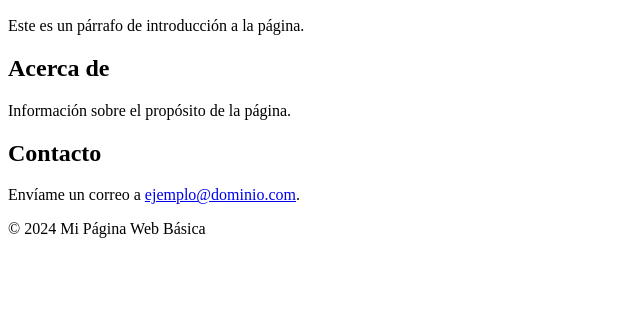
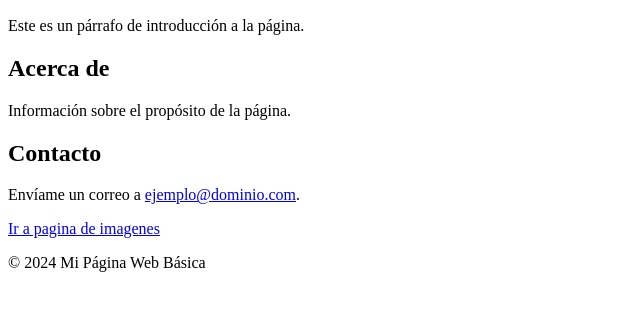
Before and after one commit to Jimmyselke/HTML, a plain HTML site: page index.html in a window 1280 px wide. Shown: the part 110-420 px from the top of the page, without its empty margins (0-640 px from the left). Drawn offline with Linux system fonts and the light colour scheme.

Commit message:
Update index.html

```diff
--- a/index.html
+++ b/index.html
@@ -16,6 +16,9 @@
     <h2>Contacto</h2>
     <p>Envíame un correo a <a href="mailto:ejemplo@dominio.com">ejemplo@dominio.com</a>.</p>
 
+        <a href="https://HTML/imagenes.html">Ir a pagina de imagenes</a>
+
+
     <footer>
         <p>&copy; 2024 Mi Página Web Básica</p>
     </footer>
```
